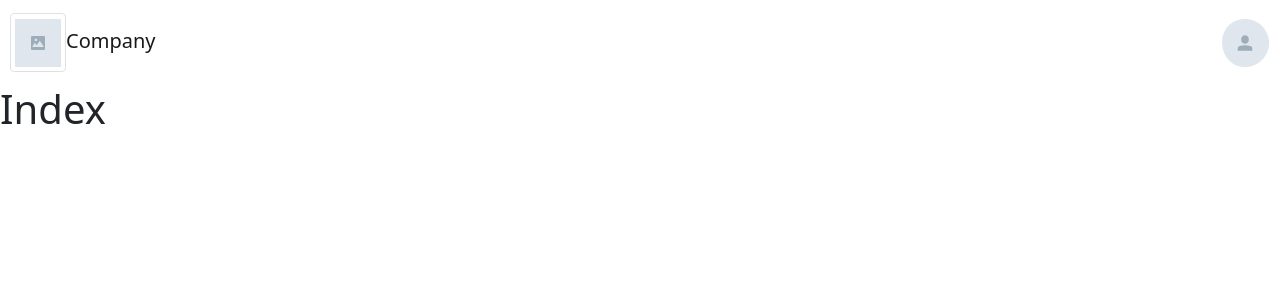
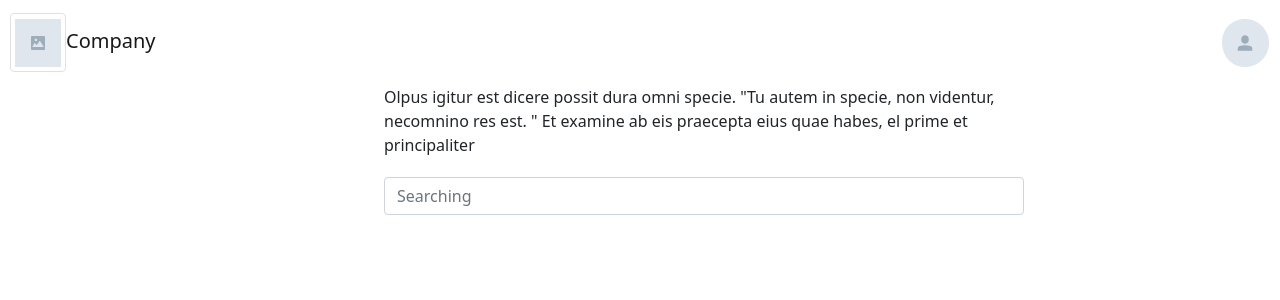
Before and after one commit to Marcuspo/front-end-coodesh-challenge-2021, a React (Create React App) app: page / in a window 1280 px wide. Shown: the top 300 px of the page. Built offline with nearby package versions, Linux system fonts and the light colour scheme.

Commit message:
instalção do styled component e estiliazação do index.js

```diff
--- a/src/Components/Index/Index.js
+++ b/src/Components/Index/Index.js
@@ -1,5 +1,22 @@
+import { Form } from "react-bootstrap"
+
+import { FullContainer, TextoFirst, Busca } from "./Styles"
+
 function Index() {
-  return <h1>Index</h1>
+  return (
+    <FullContainer>
+      <TextoFirst>
+        Olpus igitur est dicere possit dura omni specie. "Tu autem in specie,
+        non videntur, necomnino res est. " Et examine ab eis praecepta eius quae
+        habes, el prime et principaliter
+      </TextoFirst>
+      <Busca>
+        <Form>
+          <Form.Control type="text" placeholder="Searching" />
+        </Form>
+      </Busca>
+    </FullContainer>
+  )
 }
 
 export default Index
--- /dev/null
+++ b/src/Components/Index/Styles.js
@@ -0,0 +1,16 @@
+import styled from "styled-components"
+
+export const FullContainer = styled.div`
+  display: flex;
+  flex-direction: column;
+  width: 50%;
+  align-items: center;
+  justify-content: center;
+  margin-left: 30%;
+`
+export const TextoFirst = styled.div``
+
+export const Busca = styled.div`
+  margin-top: 20px;
+  width: 100%;
+`
```
